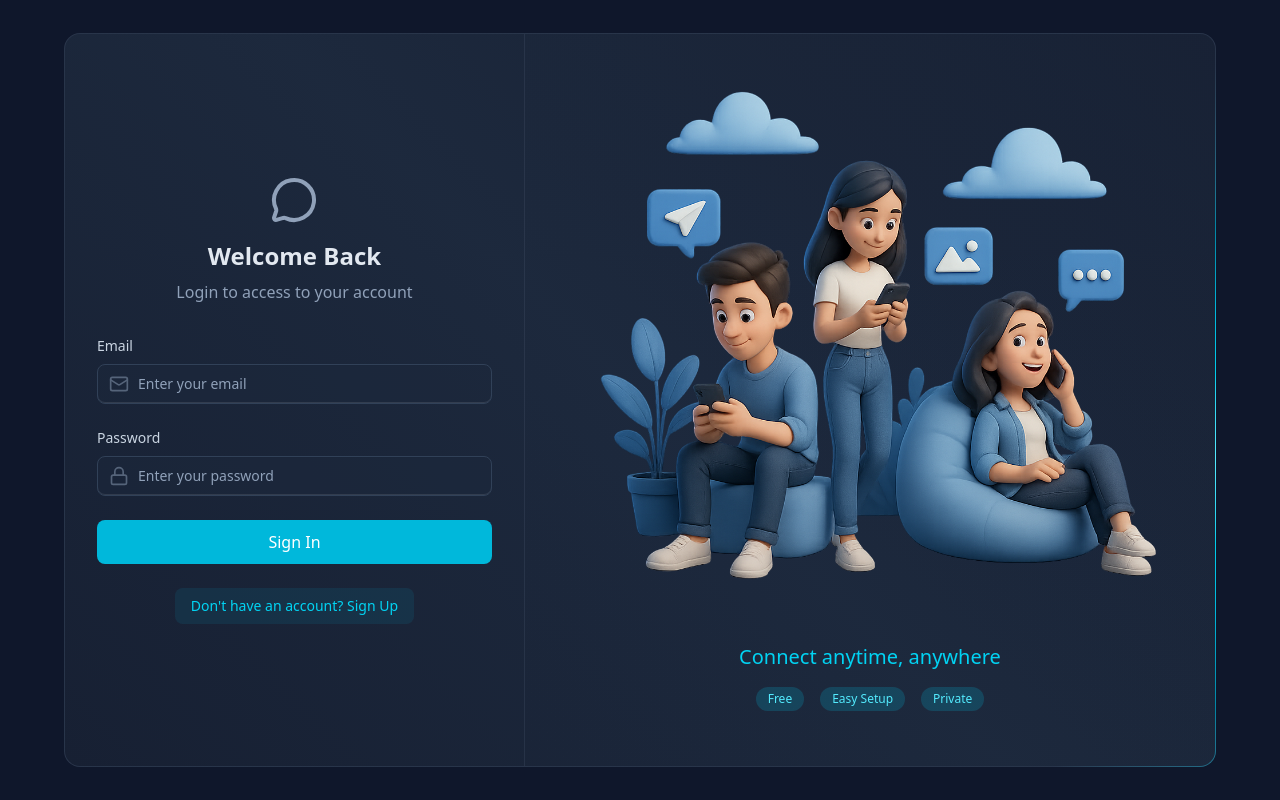
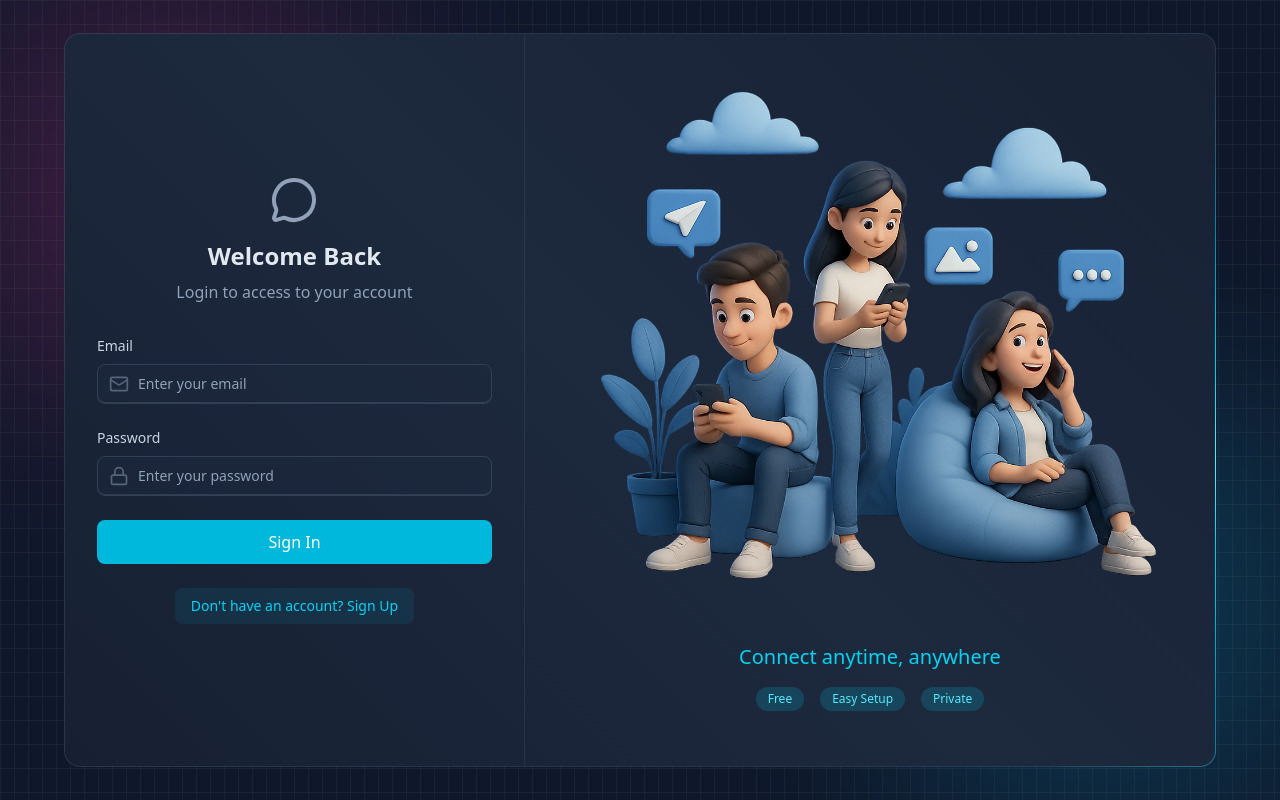
Before and after one commit to MinnThetPaingOo/mychat, a React app in the folder frontend/: page /login in a window 1280 px wide. Built offline with nearby package versions, Linux system fonts and the light colour scheme; no server answers; the HTML template or start-up script is replaced by a standard one.

Commit message:
add grid

```diff
--- a/frontend/src/App.jsx
+++ b/frontend/src/App.jsx
@@ -19,9 +19,9 @@ export default function App() {
       <Toaster position="top-center" />
       <div className="h-screen bg-slate-900 relative flex flex-row justify-center items-center">
         {/* DECORATORS - GRID BG & GLOW SHAPES */}
-        {/* <div className="absolute inset-0 bg-[linear-gradient(to_right,#4f4f4f2e_1px,transparent_1px),linear-gradient(to_bottom,#4f4f4f2e_1px,transparent_1px)] bg-[size:14px_24px]" />
+        <div className="absolute inset-0 bg-[linear-gradient(to_right,#4f4f4f2e_1px,transparent_1px),linear-gradient(to_bottom,#4f4f4f2e_1px,transparent_1px)] bg-[size:14px_24px]" />
         <div className="absolute top-0 -left-4 size-96 bg-pink-500 opacity-20 blur-[100px]" />
-        <div className="absolute bottom-0 -right-4 size-96 bg-cyan-500 opacity-20 blur-[100px]" /> */}
+        <div className="absolute bottom-0 -right-4 size-96 bg-cyan-500 opacity-20 blur-[100px]" />
         <div className="w-11/12 h-11/12 flex items-center justify-center bg-slate-900">
           <Outlet />
         </div>
```
